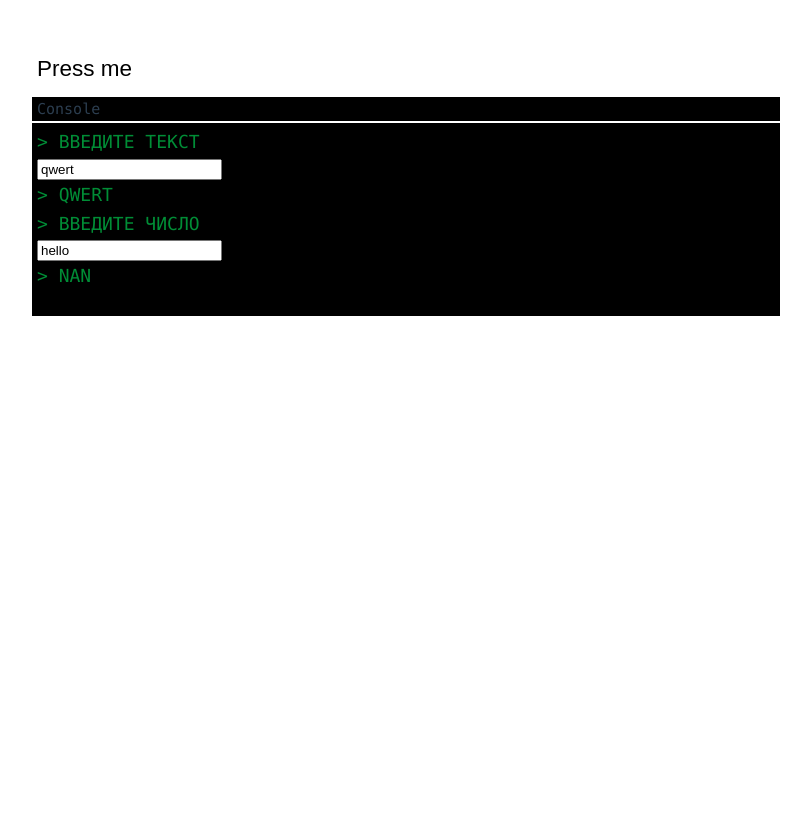
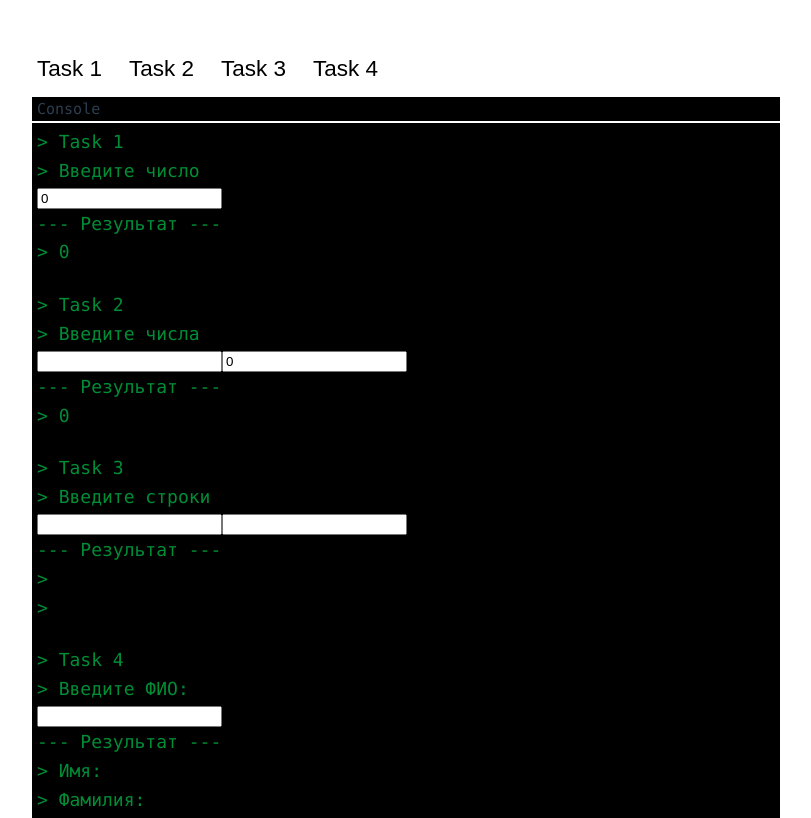
Before and after one commit to GanievIbraim/Vue3_base, a Vue app: page / in a window 1280 px wide. Shown: the part 130-948 px from the top of the page, without its empty margins (234-1045 px from the left). Before the commit the page ends 800 px from the top, so only its background shows below. Built offline with nearby package versions, Linux system fonts and the light colour scheme.

Commit message:
Getting Form data

```diff
--- a/src/App.vue
+++ b/src/App.vue
@@ -1,19 +1,48 @@
 <template>
 
-  <button>Press me</button>
+  <button @click="calc">Task 1</button>
+  <button @click="sum">Task 2</button>
+  <button @click="transpos">Task 3</button>
+  <button @click="fiosep">Task 4</button>
 
   <div id='cmd_head'>
   <p>Console</p>
   </div>
 
   <div id='cmd'>
-    <p>> Введите текст</p>
-    <input v-model="task2">
-    <p>> {{task2}}</p>
+    <p>> Task 1</p>
+    <p>> Введите число</p>
+    <input v-model="num">
+    <p>--- Результат ---</p>
+    <p>> {{ res }}</p>
+    <br>
 
-    <p>> Введите число</p>
-    <input v-model="task3">
-    <p>> {{ task3 * task3}}</p>
+    <p>> Task 2</p>
+    <p>> Введите числа</p>
+    <input v-model="num1">
+    <input v-model="num2">
+    <p>--- Результат ---</p>
+    <p>> {{ res_2 }}</p>
+    <br>
+
+    <p>> Task 3</p>
+    <p>> Введите строки</p>
+    <input v-model="str1">
+    <input v-model="str2">
+    <p>--- Результат ---</p>
+    <p>> {{ str1 }} </p>
+    <p>> {{ str2 }} </p>
+    <br>
+
+    <p>> Task 4</p>
+    <p>> Введите ФИО:</p>
+    <input v-model="fio">
+    <p>--- Результат ---</p>
+    <p>> Имя: {{name}} </p>
+    <p>> Фамилия: {{ surname }}  </p>
+    <p>> Отчество: {{ namefat }} </p>
+
+
   </div>
 
 </template>
@@ -22,13 +51,41 @@
 export default {
 	data() {
 	return {
-    task3: 'hello',
-    task2: 'qwert',
+    num: 0,
+    res: 0,
+
+    num1: "",
+    num2: 0,
+    res_2: 0,
+
+    str1: "",
+    str2: "",
+    buf: "",
+
+    fio: "",
+    name: "",
+    surname: "",
+    namefat: "",
 	}
 },
 
   methods: {
-  }
+      calc: function() {
+          this.res = this.num ** 2;
+      },
+      sum: function() {
+          this.res_2 = Number(this.num1) + Number(this.num2);
+      },
+      transpos: function() {
+          this.buf = this.str1;
+          this.str1 = this.str2;
+          this.str2 = this.buf;
+      },
+      fiosep: function() {
+        let arr = this.fio.split(' ');
+        this.name = arr[0], this.surname = arr[1], this.namefat = arr[2];
+      },
+    }
 }
 
 </script>
@@ -38,6 +95,6 @@ export default {
     font-family: Consolas;
     font-size: 1.2em;
     color: rgba(0, 199, 76, 0.709);
-    text-transform: uppercase;
   }
+
 </style>
```
